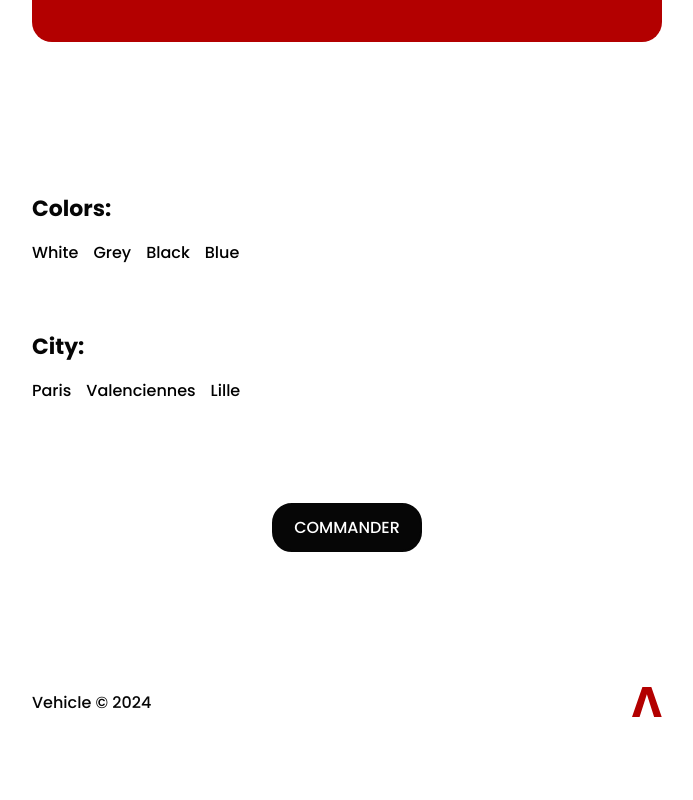
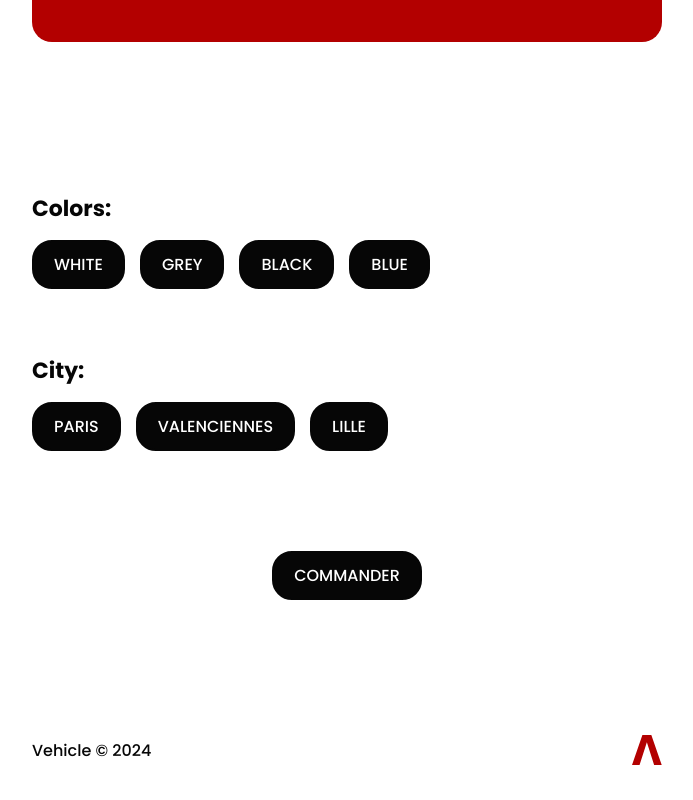
Before and after one commit to monsuAymeric/Vehicle, a React (Vite) app in the folder front/: page /car/cybertruck in a window 1280 px wide. Shown: the part 732-1532 px from the top of the page, without its empty margins (293-986 px from the left). Before the commit the page ends 1484 px from the top, so only its background shows below. Built offline with nearby package versions, Linux system fonts and the light colour scheme.

Commit message:
build(front): add btn selected style & logic

```diff
--- a/front/src/index.css
+++ b/front/src/index.css
@@ -101,17 +101,25 @@ button {
   background: transparent;
   font-family: var(--font);
 }
-.btn {
+.btn,
+.btn__selected {
   display: flex;
   justify-content: center;
   align-items: center;
+  padding: 10px 20px 10px 20px;
+  border-radius: 20px;
+  text-transform: uppercase;
+  width: fit-content;
+}
+.btn {
   background-color: var(--color-second);
   color: var(--color-first);
-  padding: 10px 20px 10px 20px;
-  border-radius: 20px;
   border: 2px solid var(--color-second);
-  text-transform: uppercase;
-  width: fit-content;
+}
+.btn__selected {
+  background-color: var(--color-third);
+  color: var(--color-first);
+  border: 2px solid var(--color-third);
 }
 img {
   width: 100%;
--- a/front/src/pages/Car.css
+++ b/front/src/pages/Car.css
@@ -47,3 +47,7 @@
   align-items: center;
   margin-top: 100px;
 }
+.selected {
+  background-color: var(--color-second);
+  color: var(--color-first);
+}
--- a/front/src/pages/Car.jsx
+++ b/front/src/pages/Car.jsx
@@ -9,6 +9,18 @@ import Card from "../components/Card";
 export default function Car() {
   const { name } = useParams();
   const product = datas.find((p) => p.name === name);
+
+  // State to track selected color and city
+  const [selectedColor, setSelectedColor] = useState(null);
+  const [selectedCity, setSelectedCity] = useState(null);
+
+  const handleColorClick = (color) => {
+    setSelectedColor(color === selectedColor ? null : color);
+  };
+
+  const handleCityClick = (city) => {
+    setSelectedCity(city === selectedCity ? null : city);
+  };
 
   return (
     <main>
@@ -22,13 +34,16 @@ export default function Car() {
               <div className="list__div">
                 <h2>Colors:</h2>
                 <div className="list__container">
-                  {colors.map((item) => {
-                    return (
-                      <button key={item.id} title={`Color: ${item.name}`}>
-                        {item.name}
-                      </button>
-                    );
-                  })}
+                  {colors.map((item) => (
+                    <button
+                      key={item.id}
+                      title={`Color: ${item.name}`}
+                      className={selectedColor === item.name ? "btn__selected" : "btn"}
+                      onClick={() => handleColorClick(item.name)}
+                    >
+                      {item.name}
+                    </button>
+                  ))}
                 </div>
               </div>
               <div className="list__div">
@@ -36,7 +51,12 @@ export default function Car() {
                 <div className="list__container">
                   {cities.map((item) => {
                     return (
-                      <button key={item.id} title={`City: ${item.name}`}>
+                      <button
+                        key={item.id}
+                        title={`City: ${item.name}`}
+                        className={selectedCity === item.name ? "btn__selected" : "btn"}
+                        onClick={() => handleCityClick(item.name)}
+                      >
                         {item.name}
                       </button>
                     );
@@ -45,7 +65,12 @@ export default function Car() {
               </div>
             </div>
             <div className="command__div">
-              <button className="btn">Commander</button>
+              <button
+                className="btn"
+                onClick={() => console.log("Command clicked")}
+              >
+                Commander
+              </button>
             </div>
           </section>
         ) : (
```
